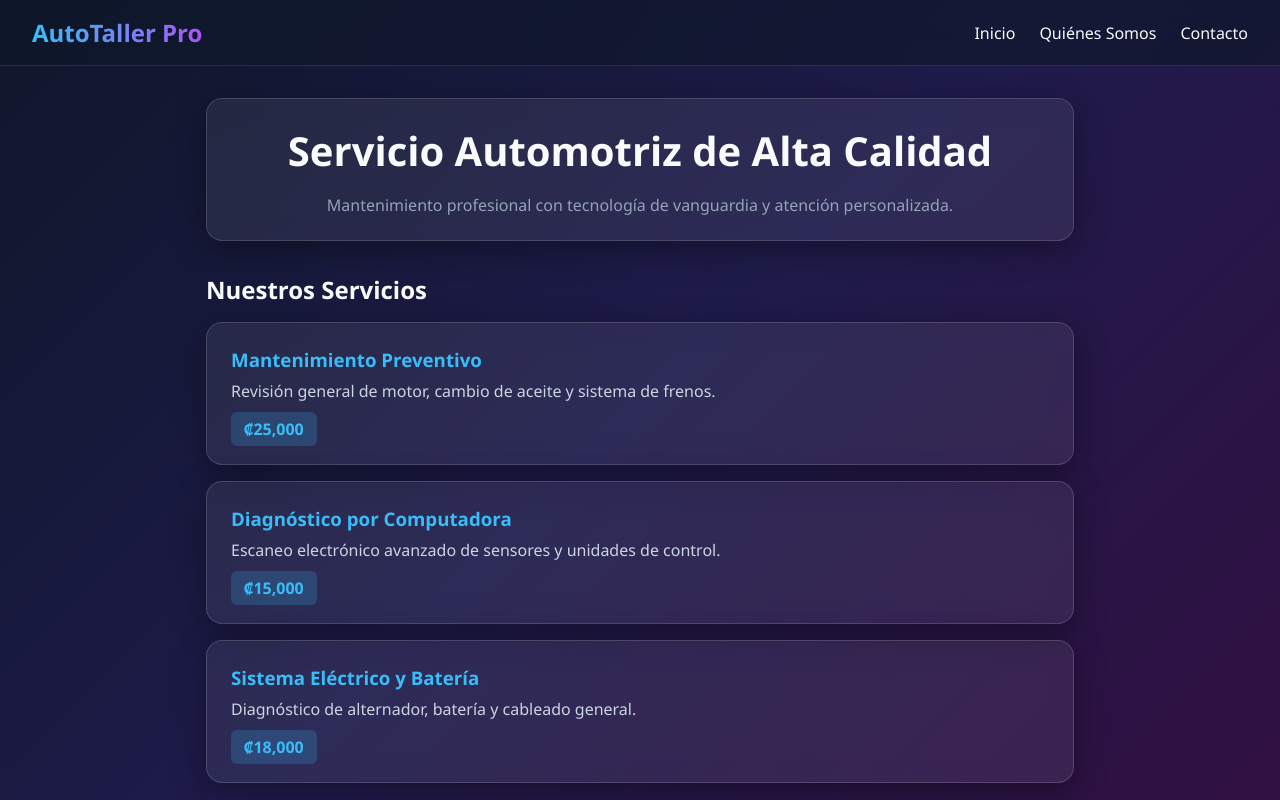
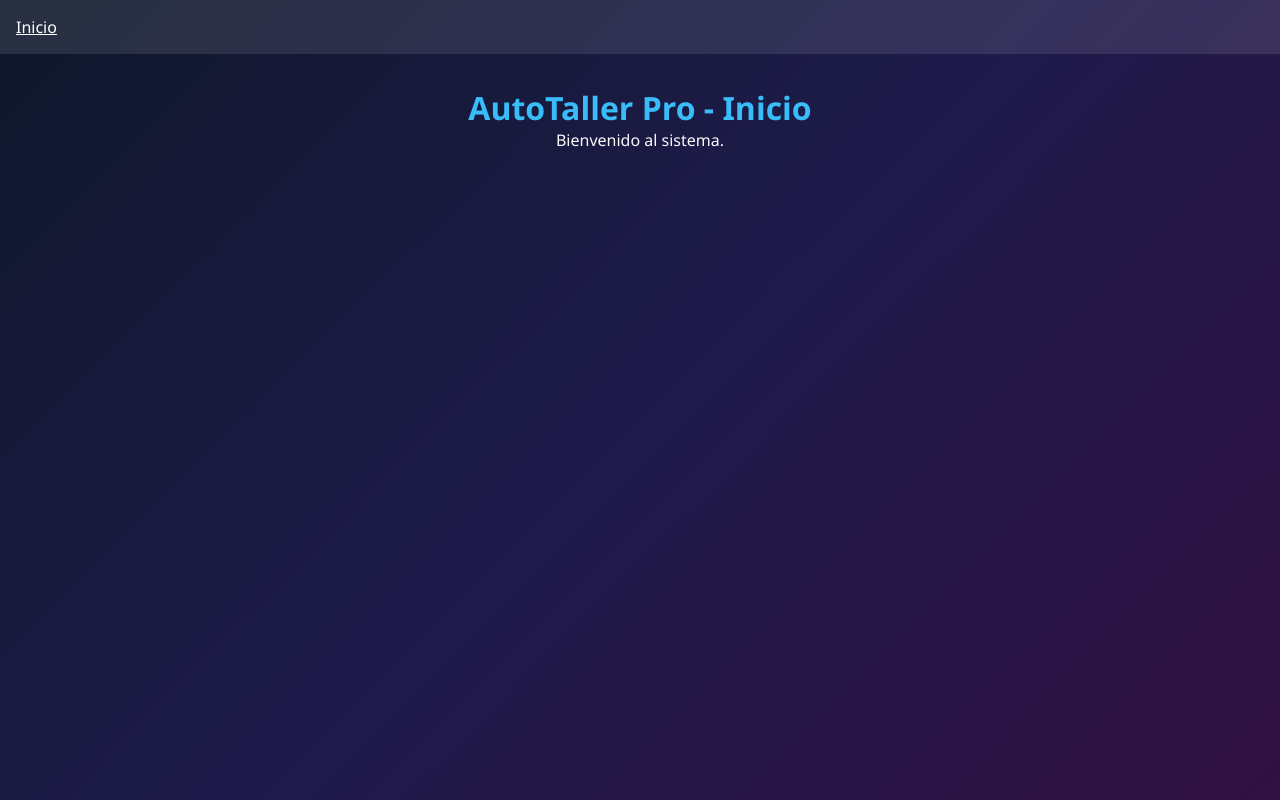
Before and after one commit to AngelDST13/React, a React (Vite) app in the folder React1/: page / in a window 1280 px wide. Built offline with nearby package versions, Linux system fonts and the light colour scheme.

Commit message:
fix: resolucion final de hooks y renderizado de componentes

```diff
--- a/React1/package.json
+++ b/React1/package.json
@@ -10,8 +10,9 @@
     "preview": "vite preview"
   },
   "dependencies": {
-    "react": "^19.2.8",
-    "react-dom": "^19.2.8"
+    "react": "^18.3.1",
+    "react-dom": "^18.3.1",
+    "react-router-dom": "^6.26.1"
   },
   "devDependencies": {
     "@types/react": "^19.2.18",
--- a/React1/src/App.jsx
+++ b/React1/src/App.jsx
@@ -1,15 +1,24 @@
-import { Routes, Route } from 'react-router-dom';
-import Inicio from './pages/Inicio';
-import QuienesSomos from './pages/QuienesSomos';
-import Contacto from './pages/Contacto';
+import { Routes, Route, Link } from 'react-router-dom';
+
+function Home() {
+  return (
+    <div style={{ padding: '2rem', textAlign: 'center' }}>
+      <h1 style={{ color: '#38bdf8' }}>AutoTaller Pro - Inicio</h1>
+      <p>Bienvenido al sistema.</p>
+    </div>
+  );
+}
 
 function App() {
   return (
-    <Routes>
-      <Route path="/" element={<Inicio />} />
-      <Route path="/quienes-somos" element={<QuienesSomos />} />
-      <Route path="/contacto" element={<Contacto />} />
-    </Routes>
+    <div>
+      <nav style={{ padding: '1rem', background: 'rgba(255,255,255,0.1)', display: 'flex', gap: '1rem' }}>
+        <Link to="/" style={{ color: '#fff' }}>Inicio</Link>
+      </nav>
+      <Routes>
+        <Route path="/" element={<Home />} />
+      </Routes>
+    </div>
   );
 }
 
--- a/React1/src/index.css
+++ b/React1/src/index.css
@@ -14,8 +14,8 @@ body {
 /* Clases reutilizables de Glassmorphism */
 .glass-card {
   background: rgba(255, 255, 255, 0.07);
+  -webkit-backdrop-filter: blur(12px);
   backdrop-filter: blur(12px);
-  -webkit-backdrop-filter: blur(12px);
   border: 1px solid rgba(255, 255, 255, 0.15);
   border-radius: 16px;
   box-shadow: 0 8px 32px 0 rgba(0, 0, 0, 0.37);
@@ -24,8 +24,8 @@ body {
 
 .glass-nav {
   background: rgba(15, 23, 42, 0.65);
+  -webkit-backdrop-filter: blur(16px);
   backdrop-filter: blur(16px);
-  -webkit-backdrop-filter: blur(16px);
   border-bottom: 1px solid rgba(255, 255, 255, 0.1);
   position: sticky;
   top: 0;
```
Also changed, not shown: 2 other files (tests, documents, lock files or other folders).
